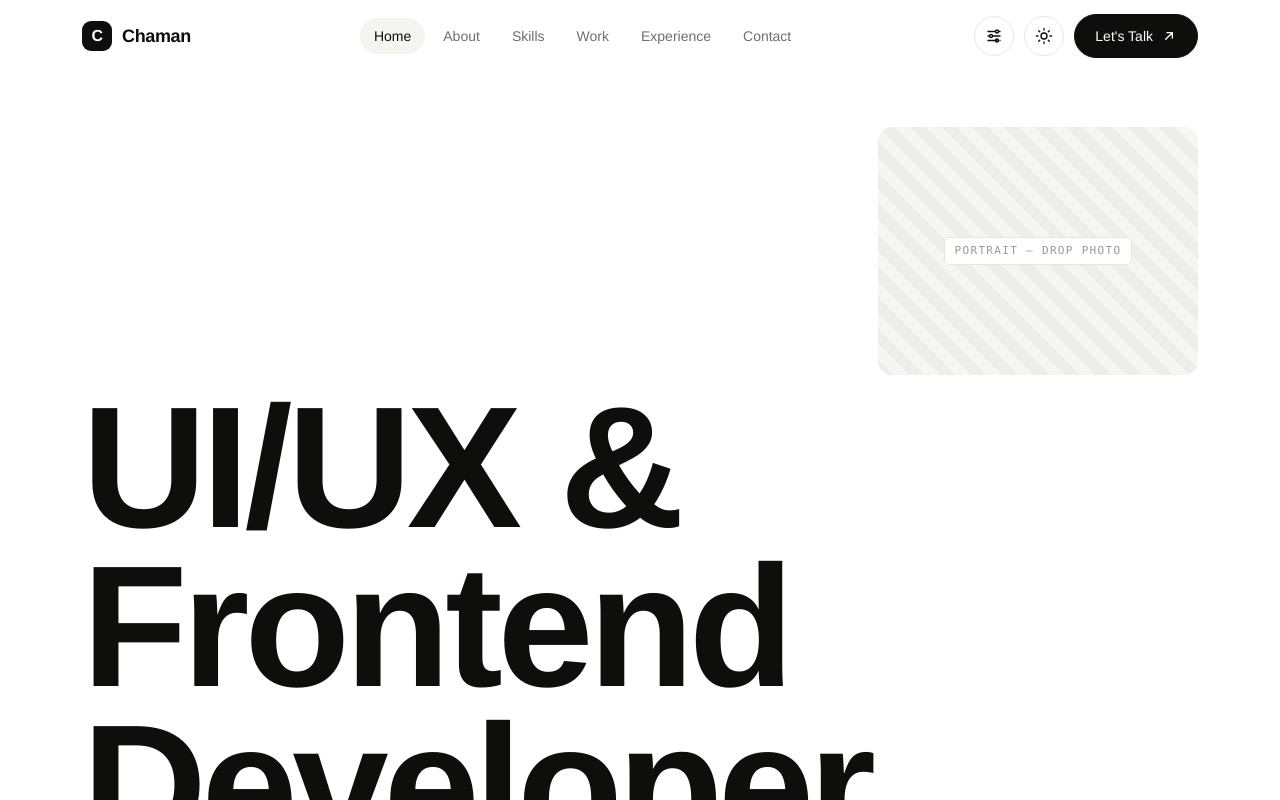
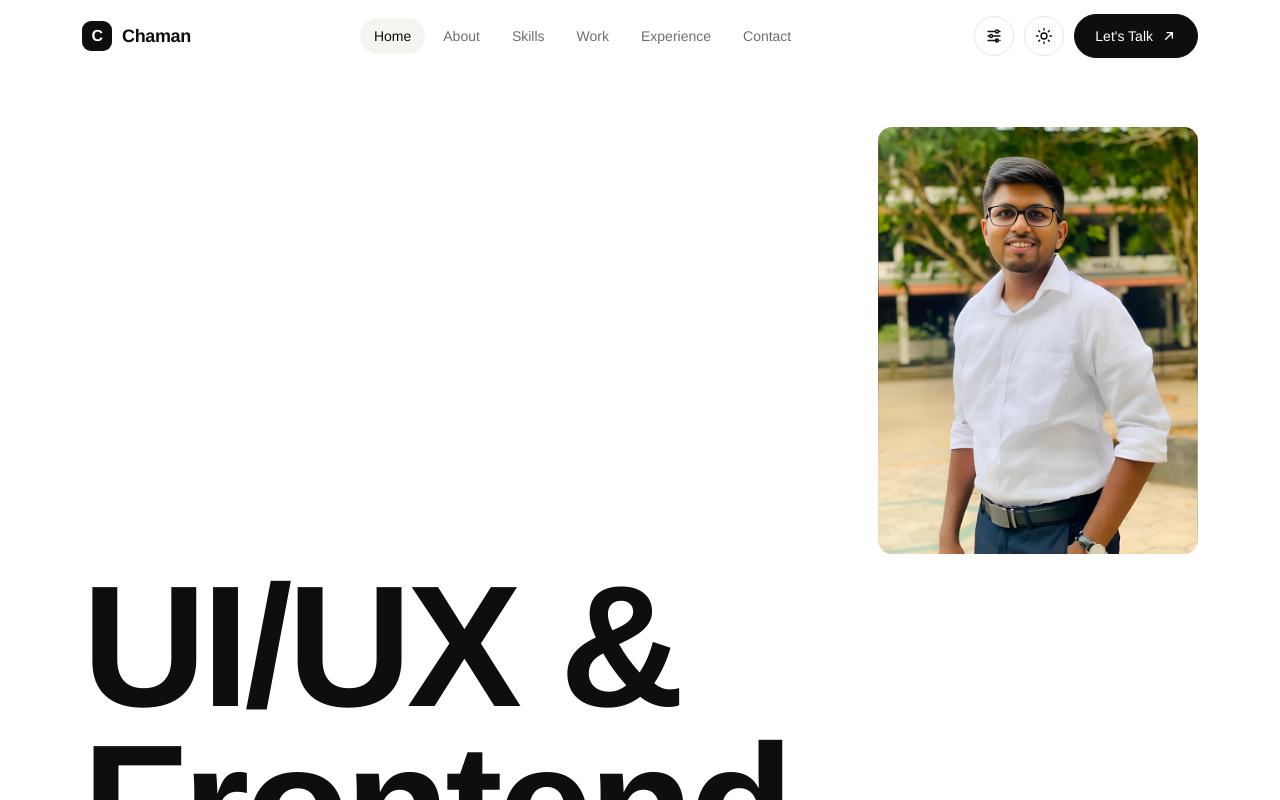
Before and after one commit to chamanadithya/My-Portfolio, a Next.js app: page / in a window 1280 px wide. Shown: the top 800 px of the page. Built offline with nearby package versions, Linux system fonts and the light colour scheme.

Commit message:
feat: add portrait image and Framer Motion animations to hero section

```diff
--- a/components/Hero.tsx
+++ b/components/Hero.tsx
@@ -1,24 +1,94 @@
-import Reveal from "./Reveal";
+"use client";
+
+import { motion } from "framer-motion";
+
+const EASE = [0.22, 1, 0.36, 1] as const;
+
+const fadeUp = {
+  hidden: { opacity: 0, y: 36 },
+  show: (delay: number = 0) => ({
+    opacity: 1,
+    y: 0,
+    transition: { duration: 0.75, ease: EASE, delay },
+  }),
+};
+
+const slideInRight = {
+  hidden: { opacity: 0, x: 60, scale: 0.96 },
+  show: {
+    opacity: 1,
+    x: 0,
+    scale: 1,
+    transition: { duration: 0.9, ease: EASE, delay: 0.1 },
+  },
+};
+
+const h1Lines = ["UI/UX &", "Frontend", "Developer"];
 
 export default function Hero() {
   return (
     <section className="hero wrap">
       <div className="hero-grid">
+
+        {/* Portrait */}
         <div className="hero-top">
-          <div className="ph hero-portrait"><span>portrait — drop photo</span></div>
+          <motion.div
+            className="hero-portrait"
+            style={{ overflow: "hidden", borderRadius: "14px", aspectRatio: "3/4" }}
+            variants={slideInRight}
+            initial="hidden"
+            animate="show"
+          >
+            <img
+              src="/portrait.jpg"
+              alt="Chaman Adithya"
+              style={{ width: "100%", height: "100%", objectFit: "cover", objectPosition: "center center", display: "block" }}
+            />
+          </motion.div>
         </div>
-        <h1>UI/UX &amp;<br />Frontend<br />Developer</h1>
+
+        {/* Headline — each line staggers in */}
+        <h1 aria-label="UI/UX & Frontend Developer">
+          {h1Lines.map((line, i) => (
+            <span key={i} style={{ display: "block", overflow: "hidden" }}>
+              <motion.span
+                style={{ display: "block" }}
+                variants={fadeUp}
+                custom={0.15 + i * 0.12}
+                initial="hidden"
+                animate="show"
+                dangerouslySetInnerHTML={{ __html: line }}
+              />
+            </span>
+          ))}
+        </h1>
+
+        {/* Footer row */}
         <div className="hero-foot">
-          <Reveal as="p" className="hero-intro">
+          <motion.p
+            className="hero-intro"
+            variants={fadeUp}
+            custom={0.55}
+            initial="hidden"
+            animate="show"
+          >
             I&apos;m <strong>Chaman Adithya</strong> — a UI/UX designer and frontend developer
             who also builds full-stack apps and WordPress sites. Currently studying Computer
             Science at the University of Westminster, I love solving real problems through
             thoughtful design and clean code.
-          </Reveal>
-          <Reveal as="p" className="hero-meta">
+          </motion.p>
+
+          <motion.p
+            className="hero-meta"
+            variants={fadeUp}
+            custom={0.72}
+            initial="hidden"
+            animate="show"
+          >
             Available for freelance &amp; internships<br />Based in Sri Lanka · Remote-friendly
-          </Reveal>
+          </motion.p>
         </div>
+
       </div>
     </section>
   );
```
